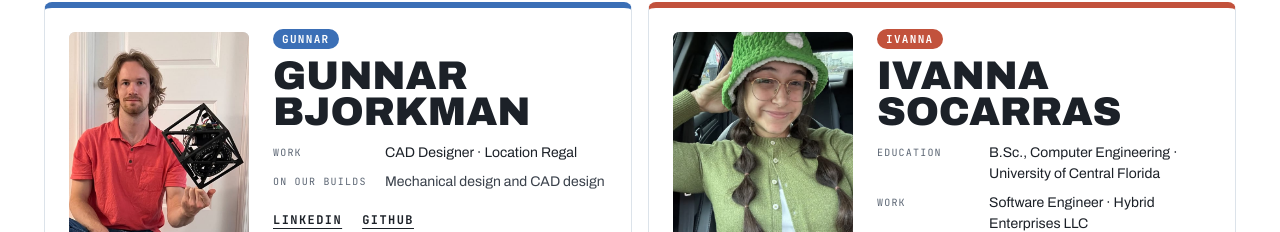
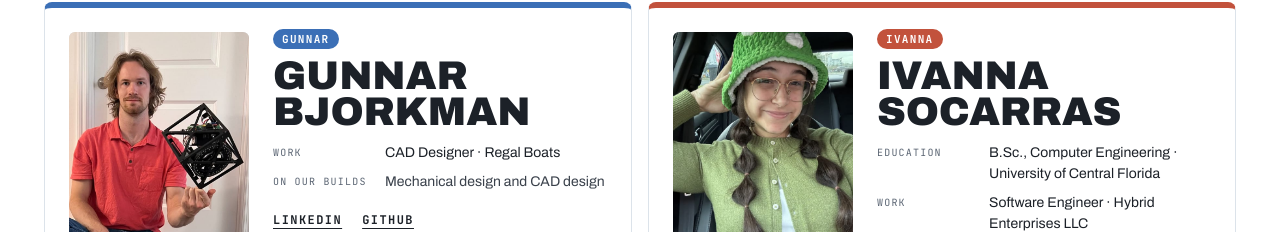
Before and after one commit to sobjo/sobjo.com, a Next.js app: page /about in a window 1280 px wide. Shown: the part 899-1131 px from the top of the page. Built offline with nearby package versions, Linux system fonts and the light colour scheme; no server answers.

Commit message:
about update 3

```diff
--- a/src/content/site.ts
+++ b/src/content/site.ts
@@ -69,7 +69,7 @@ export const people: Person[] = [
     firstName: 'Gunnar',
     lastName: 'Bjorkman',
     education: null,
-    work: 'CAD Designer · Location Regal',
+    work: 'CAD Designer · Regal Boats',
     onOurBuilds: 'Mechanical design and CAD design',
     photo: '/about/gunnar-cubli.jpg',
     photoPosition: '50% 40%',
```
